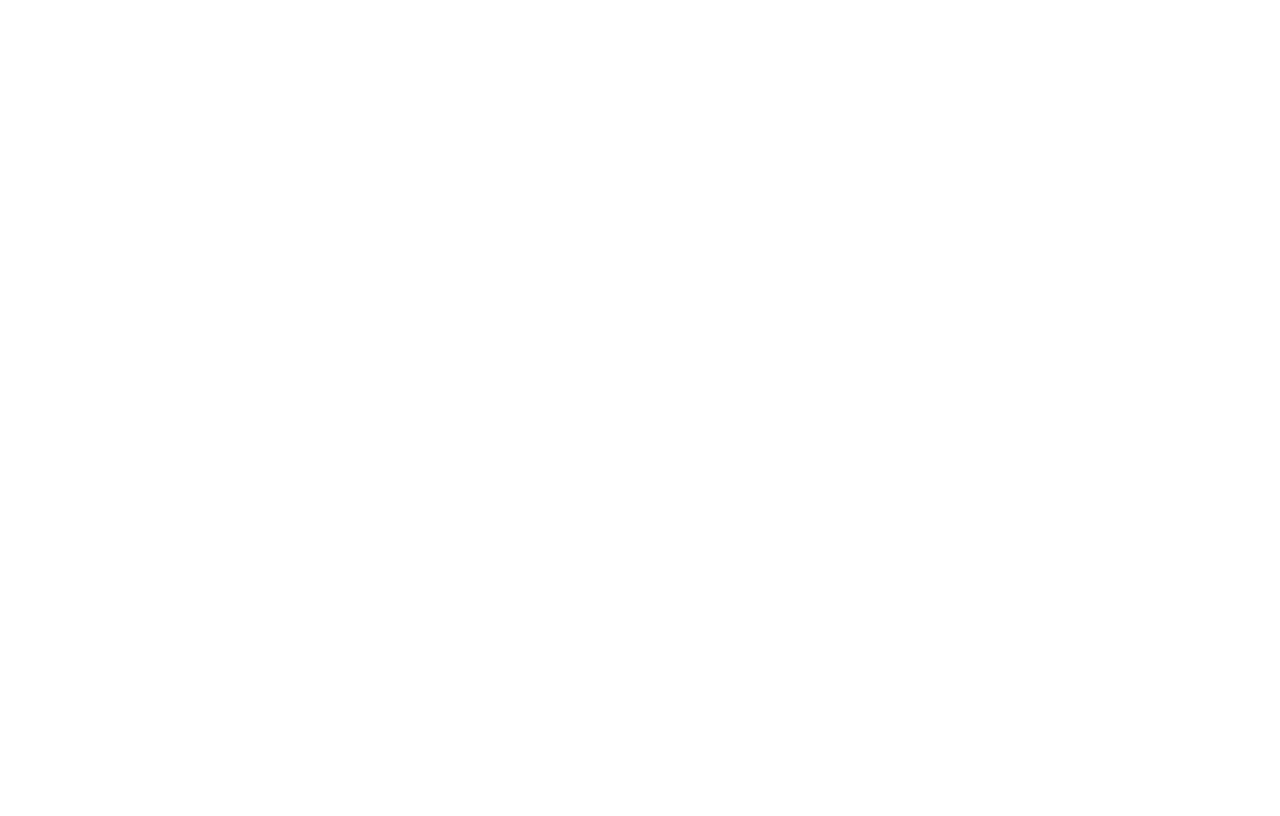
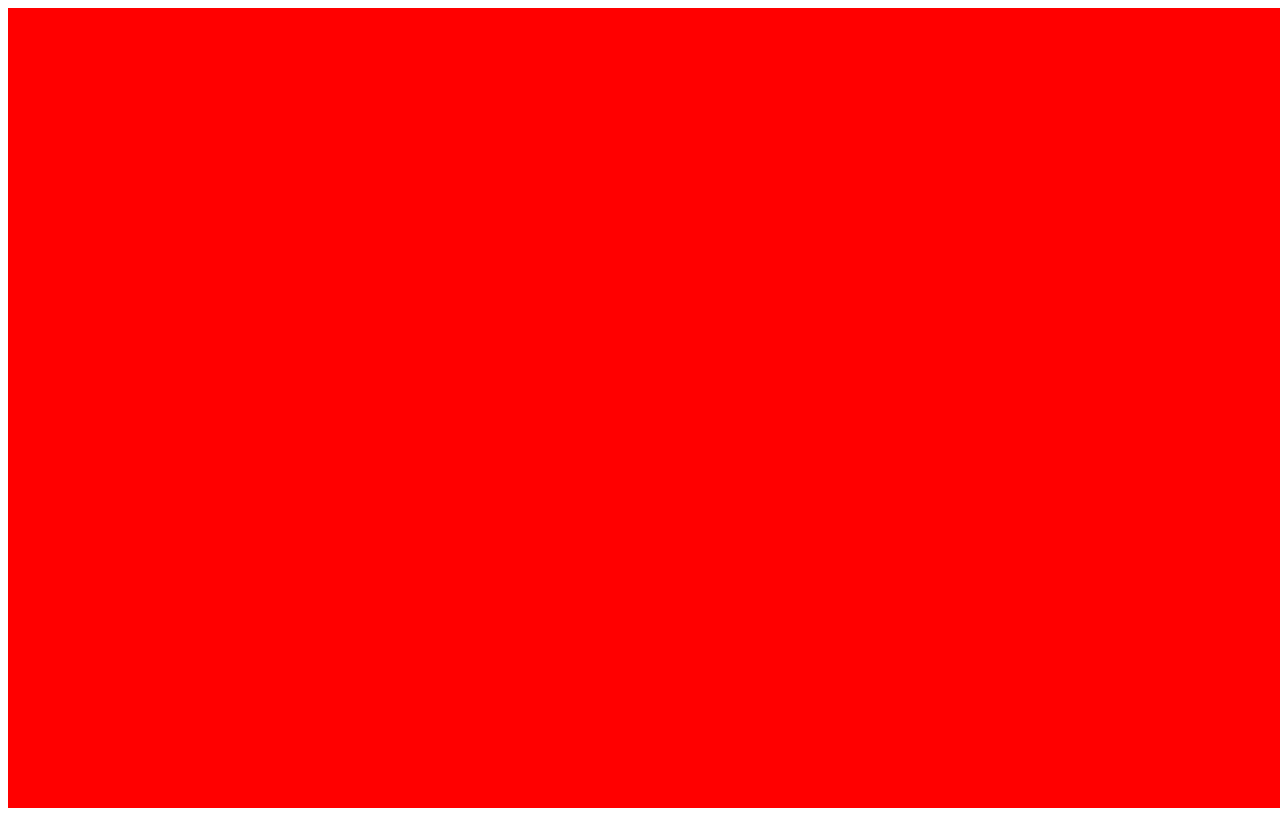
Before and after one commit to NRK-group/Moment, a React (Vite) app in the folder frontend/: page / in a window 1280 px wide. Built offline with nearby package versions, Linux system fonts and the light colour scheme.

Commit message:
Login box started

```diff
--- a/frontend/src/App.jsx
+++ b/frontend/src/App.jsx
@@ -1,7 +1,10 @@
 import './App.css';
+import Login from './pages/login/Login';
 
 function App() {
-  return <div className='App'></div>;
+  return <div className='App'>
+    <Login />
+  </div>;
 }
 
 export default App;
--- /dev/null
+++ b/frontend/src/components/card/Card.jsx
@@ -0,0 +1,5 @@
+export default function Card(props) {
+  return (
+    <div className={props.styleName}>{props.children}</div>
+  )
+}
--- /dev/null
+++ b/frontend/src/pages/login/Login.css
@@ -0,0 +1,6 @@
+.login-container{
+    height: 100vh;
+    width: 100vw;
+    margin: auto;
+    background-color: red;
+}
--- /dev/null
+++ b/frontend/src/pages/login/Login.jsx
@@ -0,0 +1,11 @@
+import Card from "../../components/card/Card"
+import './Login.css'
+
+export default function login() {
+
+  return (
+    <Card styleName='login-container'>
+
+    </Card>
+  )
+}
```
